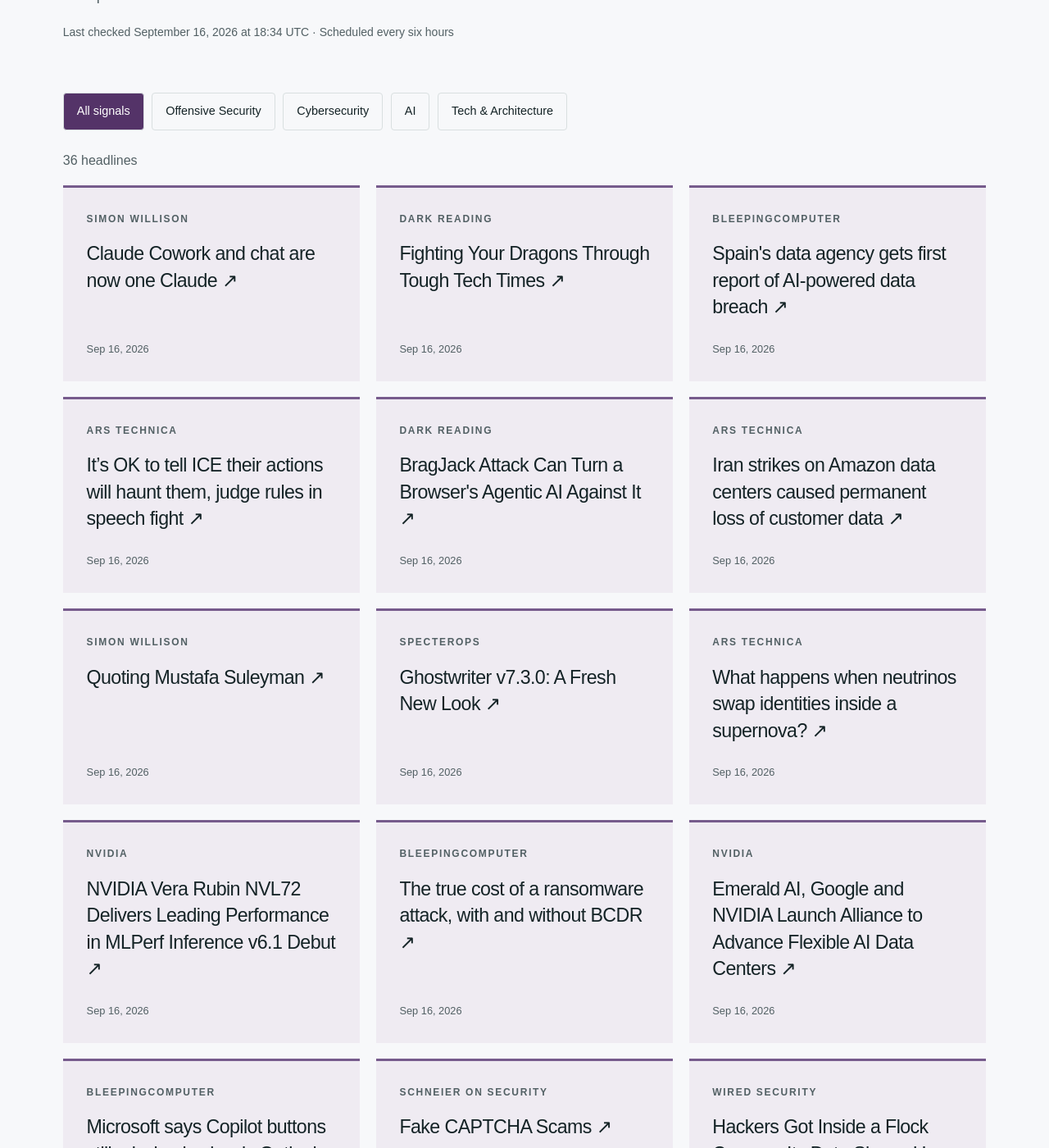
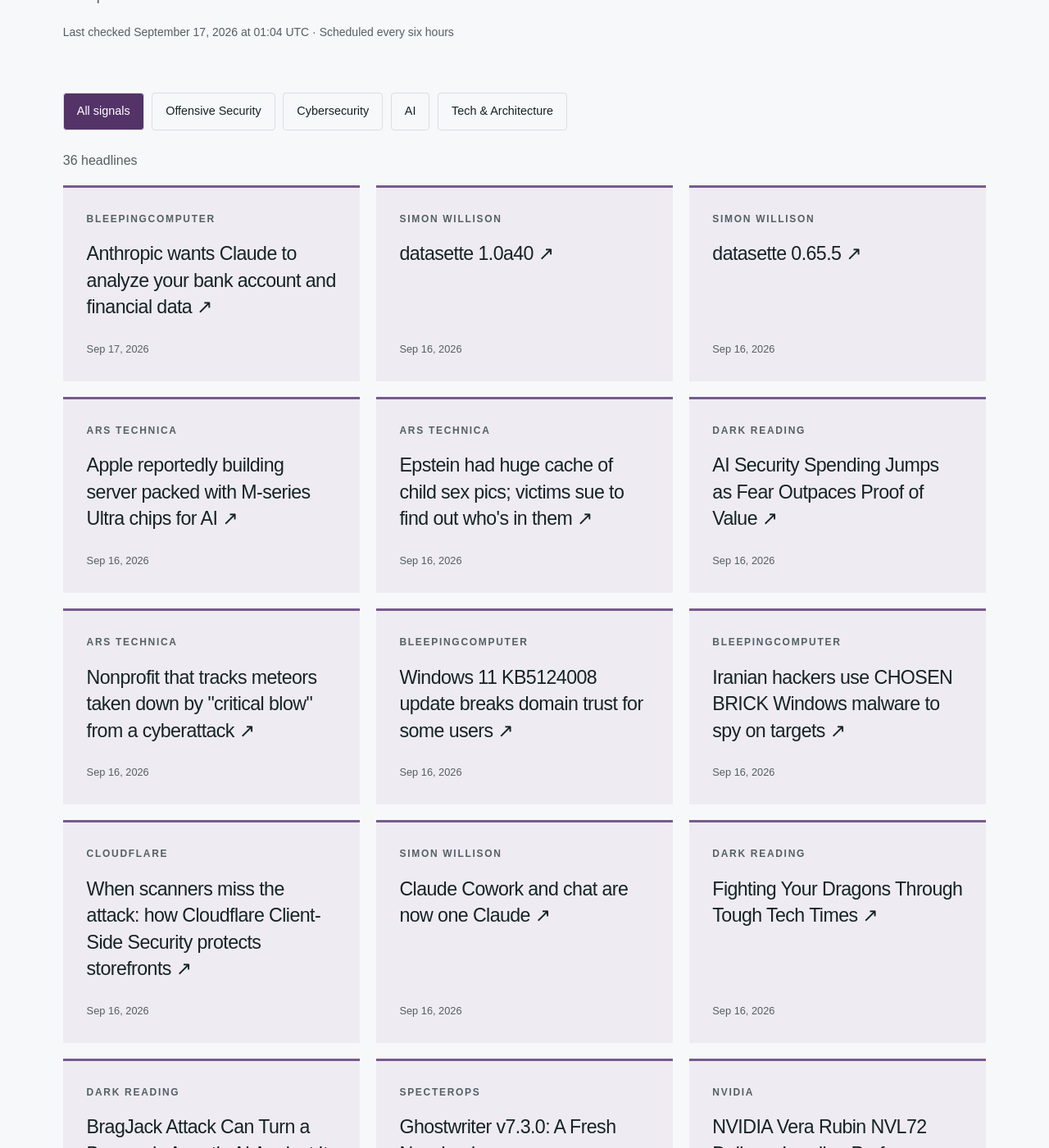
Before and after one commit to hntk/hntk.github.io, a Jekyll site: the page built from news/index.html, in a window 1280 px wide and 1400 px high, scrolled down 375 px. Shown: the whole window at 82% size. Built offline with Jekyll 4.4.1, drawn with Linux system fonts in a browser that asks for light colours; part of the change alters nothing that is shown; some of the changed text lies outside the part shown.

Commit message:
Refresh News and Signals

```diff
--- a/_data/news.json
+++ b/_data/news.json
@@ -1,6 +1,86 @@
 {
-  "updated": "2026-09-16T18:34:53.340181+00:00",
+  "updated": "2026-09-17T01:04:08.337008+00:00",
   "items": [
+    {
+      "title": "Anthropic wants Claude to analyze your bank account and financial data",
+      "url": "https://www.bleepingcomputer.com/news/artificial-intelligence/anthropic-wants-claude-to-analyze-your-bank-account-and-financial-data/",
+      "published": "2026-09-17T00:35:48+00:00",
+      "source": "BleepingComputer",
+      "source_id": "bleepingcomputer",
+      "category": "cybersecurity"
+    },
+    {
+      "title": "datasette 1.0a40",
+      "url": "https://simonwillison.net/2026/Sep/16/datasette/",
+      "published": "2026-09-16T23:51:43+00:00",
+      "source": "Simon Willison",
+      "source_id": "simon-willison",
+      "category": "ai"
+    },
+    {
+      "title": "datasette 0.65.5",
+      "url": "https://simonwillison.net/2026/Sep/16/datasette-2/",
+      "published": "2026-09-16T23:51:08+00:00",
+      "source": "Simon Willison",
+      "source_id": "simon-willison",
+      "category": "ai"
+    },
+    {
+      "title": "Apple reportedly building server packed with M-series Ultra chips for AI",
+      "url": "https://arstechnica.com/ai/2026/09/apple-reportedly-building-server-packed-with-m-series-ultra-chips-for-ai/",
+      "published": "2026-09-16T22:02:46+00:00",
+      "source": "Ars Technica",
+      "source_id": "ars-technica",
+      "category": "tech-architecture"
+    },
+    {
+      "title": "Epstein had huge cache of child sex pics; victims sue to find out who's in them",
+      "url": "https://arstechnica.com/tech-policy/2026/09/lawsuit-trump-doj-notified-very-few-victims-in-epsteins-stash-of-child-sex-images/",
+      "published": "2026-09-16T21:42:09+00:00",
+      "source": "Ars Technica",
+      "source_id": "ars-technica",
+      "category": "tech-architecture"
+    },
+    {
+      "title": "AI Security Spending Jumps as Fear Outpaces Proof of Value",
+      "url": "https://www.darkreading.com/cybersecurity-operations/ai-security-spending-jumps-fear-outpaces-proof-value",
+      "published": "2026-09-16T21:26:55+00:00",
+      "source": "Dark Reading",
+      "source_id": "dark-reading",
+      "category": "cybersecurity"
+    },
+    {
+      "title": "Nonprofit that tracks meteors taken down by \"critical blow\" from a cyberattack",
+      "url": "https://arstechnica.com/security/2026/09/nonprofit-that-tracks-meteors-taken-down-by-critical-blow-from-a-cyberattack/",
+      "published": "2026-09-16T21:08:14+00:00",
+      "source": "Ars Technica",
+      "source_id": "ars-technica",
+      "category": "tech-architecture"
+    },
+    {
+      "title": "Windows 11 KB5124008 update breaks domain trust for some users",
+      "url": "https://www.bleepingcomputer.com/news/microsoft/windows-11-kb5124008-update-breaks-domain-trust-for-some-users/",
+      "published": "2026-09-16T20:39:29+00:00",
+      "source": "BleepingComputer",
+      "source_id": "bleepingcomputer",
+      "category": "cybersecurity"
+    },
+    {
+      "title": "Iranian hackers use CHOSEN BRICK Windows malware to spy on targets",
+      "url": "https://www.bleepingcomputer.com/news/security/iranian-hackers-use-chosen-brick-windows-malware-to-spy-on-targets/",
+      "published": "2026-09-16T20:24:55+00:00",
+      "source": "BleepingComputer",
+      "source_id": "bleepingcomputer",
+      "category": "cybersecurity"
+    },
+    {
+      "title": "When scanners miss the attack: how Cloudflare Client-Side Security protects storefronts",
+      "url": "https://blog.cloudflare.com/client-side-security-finds-4-malicious-campaigns/",
+      "published": "2026-09-16T20:06:17+00:00",
+      "source": "Cloudflare",
+      "source_id": "cloudflare",
+      "category": "tech-architecture"
+    },
     {
       "title": "Claude Cowork and chat are now one Claude",
       "url": "https://simonwillison.net/2026/Sep/16/one-claude/",
@@ -18,44 +98,12 @@
       "category": "cybersecurity"
     },
     {
-      "title": "Spain's data agency gets first report of AI-powered data breach",
-      "url": "https://www.bleepingcomputer.com/news/security/spains-data-agency-gets-first-report-of-ai-powered-data-breach/",
-      "published": "2026-09-16T17:26:41+00:00",
-      "source": "BleepingComputer",
-      "source_id": "bleepingcomputer",
-      "category": "cybersecurity"
-    },
-    {
-      "title": "It’s OK to tell ICE their actions will haunt them, judge rules in speech fight",
-      "url": "https://arstechnica.com/tech-policy/2026/09/its-ok-to-tell-ice-their-actions-will-haunt-them-judge-rules-in-speech-fight/",
-      "published": "2026-09-16T17:06:06+00:00",
-      "source": "Ars Technica",
-      "source_id": "ars-technica",
-      "category": "tech-architecture"
-    },
-    {
       "title": "BragJack Attack Can Turn a Browser's Agentic AI Against It",
       "url": "https://www.darkreading.com/endpoint-security/bragjack-browser-agentic-ai",
       "published": "2026-09-16T16:43:37+00:00",
       "source": "Dark Reading",
       "source_id": "dark-reading",
       "category": "cybersecurity"
-    },
-    {
-      "title": "Iran strikes on Amazon data centers caused permanent loss of customer data",
-      "url": "https://arstechnica.com/gadgets/2026/09/iran-strikes-on-amazon-data-centers-caused-permanent-loss-of-customer-data/",
-      "published": "2026-09-16T16:40:11+00:00",
-      "source": "Ars Technica",
-      "source_id": "ars-technica",
-      "category": "tech-architecture"
-    },
-    {
-      "title": "Quoting Mustafa Suleyman",
-      "url": "https://simonwillison.net/2026/Sep/16/mustafa-suleyman/",
-      "published": "2026-09-16T16:00:54+00:00",
-      "source": "Simon Willison",
-      "source_id": "simon-willison",
-      "category": "ai"
     },
     {
       "title": "Ghostwriter v7.3.0: A Fresh New Look",
@@ -66,14 +114,6 @@
       "category": "offensive-security"
     },
     {
-      "title": "What happens when neutrinos swap identities inside a supernova?",
-      "url": "https://arstechnica.com/science/2026/09/what-happens-when-neutrinos-swap-identities-inside-a-supernova/",
-      "published": "2026-09-16T15:17:43+00:00",
-      "source": "Ars Technica",
-      "source_id": "ars-technica",
-      "category": "tech-architecture"
-    },
-    {
       "title": "NVIDIA Vera Rubin NVL72 Delivers Leading Performance in MLPerf Inference v6.1 Debut",
       "url": "https://blogs.nvidia.com/blog/vera-rubin-nvl72-mlperf-inference/",
       "published": "2026-09-16T15:00:48+00:00",
@@ -82,28 +122,12 @@
       "category": "ai"
     },
     {
-      "title": "The true cost of a ransomware attack, with and without BCDR",
-      "url": "https://www.bleepingcomputer.com/news/security/the-true-cost-of-a-ransomware-attack-with-and-without-bcdr/",
-      "published": "2026-09-16T14:00:10+00:00",
-      "source": "BleepingComputer",
-      "source_id": "bleepingcomputer",
-      "category": "cybersecurity"
-    },
-    {
       "title": "Emerald AI, Google and NVIDIA Launch Alliance to Advance Flexible AI Data Centers",
       "url": "https://blogs.nvidia.com/blog/ai-energy-management-alliance/",
       "published": "2026-09-16T13:00:33+00:00",
       "source": "NVIDIA",
       "source_id": "nvidia",
       "category": "ai"
-    },
-    {
-      "title": "Microsoft says Copilot buttons still missing in classic Outlook",
-      "url": "https://www.bleepingcomputer.com/news/microsoft/microsoft-shares-workaround-for-missing-outlook-copilot-buttons/",
-      "published": "2026-09-16T12:16:32+00:00",
-      "source": "BleepingComputer",
-      "source_id": "bleepingcomputer",
-      "category": "cybersecurity"
     },
     {
       "title": "Fake CAPTCHA Scams",
@@ -127,22 +151,6 @@
       "published": "2026-09-16T05:00:42+00:00",
       "source": "NVIDIA",
       "source_id": "nvidia",
-      "category": "ai"
-    },
-    {
-      "title": "Cyber Op Targets South Korean Media & Automotive Sectors",
-      "url": "https://www.darkreading.com/cyberattacks-data-breaches/cyber-south-korean-media-automotive",
-      "published": "2026-09-16T01:00:00+00:00",
-      "source": "Dark Reading",
-      "source_id": "dark-reading",
-      "category": "cybersecurity"
-    },
-    {
-      "title": "Gemini Live audio",
-      "url": "https://simonwillison.net/2026/Sep/15/gemini-live/",
-      "published": "2026-09-15T22:47:07+00:00",
-      "source": "Simon Willison",
-      "source_id": "simon-willison",
       "category": "ai"
     },
     {
@@ -208,14 +216,6 @@
       "source": "WIRED Security",
       "source_id": "wired",
       "category": "cybersecurity"
-    },
-    {
-      "title": "Introducing automatic remediation policies with Cloudflare CASB",
-      "url": "https://blog.cloudflare.com/casb-policies/",
-      "published": "2026-09-11T13:00:00+00:00",
-      "source": "Cloudflare",
-      "source_id": "cloudflare",
-      "category": "tech-architecture"
     },
     {
       "title": "Unmasking SCCM Application Execution",
@@ -295,79 +295,79 @@
       "id": "ars-technica",
       "name": "Ars Technica",
       "status": "ok",
-      "last_success": "2026-09-16T18:34:53.340181+00:00"
+      "last_success": "2026-09-17T01:04:08.337008+00:00"
     },
     {
       "id": "bleepingcomputer",
       "name": "BleepingComputer",
       "status": "ok",
-      "last_success": "2026-09-16T18:34:53.340181+00:00"
+      "last_success": "2026-09-17T01:04:08.337008+00:00"
     },
     {
       "id": "cloudflare",
       "name": "Cloudflare",
       "status": "ok",
-      "last_success": "2026-09-16T18:34:53.340181+00:00"
+      "last_success": "2026-09-17T01:04:08.337008+00:00"
     },
     {
       "id": "dark-reading",
       "name": "Dark Reading",
       "status": "ok",
-      "last_success": "2026-09-16T18:34:53.340181+00:00"
+      "last_success": "2026-09-17T01:04:08.337008+00:00"
     },
     {
       "id": "hugging-face",
       "name": "Hugging Face",
       "status": "ok",
-      "last_success": "2026-09-16T18:34:53.340181+00:00"
+      "last_success": "2026-09-17T01:04:08.337008+00:00"
     },
     {
       "id": "microsoft-research",
       "name": "Microsoft Research",
       "status": "ok",
-      "last_success": "2026-09-16T18:34:53.340181+00:00"
+      "last_success": "2026-09-17T01:04:08.337008+00:00"
     },
     {
       "id": "nvidia",
       "name": "NVIDIA",
       "status": "ok",
-      "last_success": "2026-09-16T18:34:53.340181+00:00"
+      "last_success": "2026-09-17T01:04:08.337008+00:00"
     },
     {
       "id": "portswigger",
       "name": "PortSwigger Research",
       "status": "ok",
-      "last_success": "2026-09-16T18:34:53.340181+00:00"
+      "last_success": "2026-09-17T01:04:08.337008+00:00"
     },
     {
       "id": "schneier",
       "name": "Schneier on Security",
       "status": "ok",
-      "last_success": "2026-09-16T18:34:53.340181+00:00"
+      "last_success": "2026-09-17T01:04:08.337008+00:00"
     },
     {
       "id": "simon-willison",
       "name": "Simon Willison",
       "status": "ok",
-      "last_success": "2026-09-16T18:34:53.340181+00:00"
+      "last_success": "2026-09-17T01:04:08.337008+00:00"
     },
     {
       "id": "specterops",
       "name": "SpecterOps",
       "status": "ok",
-      "last_success": "2026-09-16T18:34:53.340181+00:00"
+      "last_success": "2026-09-17T01:04:08.337008+00:00"
     },
     {
       "id": "trail-of-bits",
       "name": "Trail of Bits",
       "status": "ok",
-      "last_success": "2026-09-16T18:34:53.340181+00:00"
+      "last_success": "2026-09-17T01:04:08.337008+00:00"
     },
     {
       "id": "wired",
       "name": "WIRED Security",
       "status": "ok",
-      "last_success": "2026-09-16T18:34:53.340181+00:00"
+      "last_success": "2026-09-17T01:04:08.337008+00:00"
     }
   ]
 }
```
